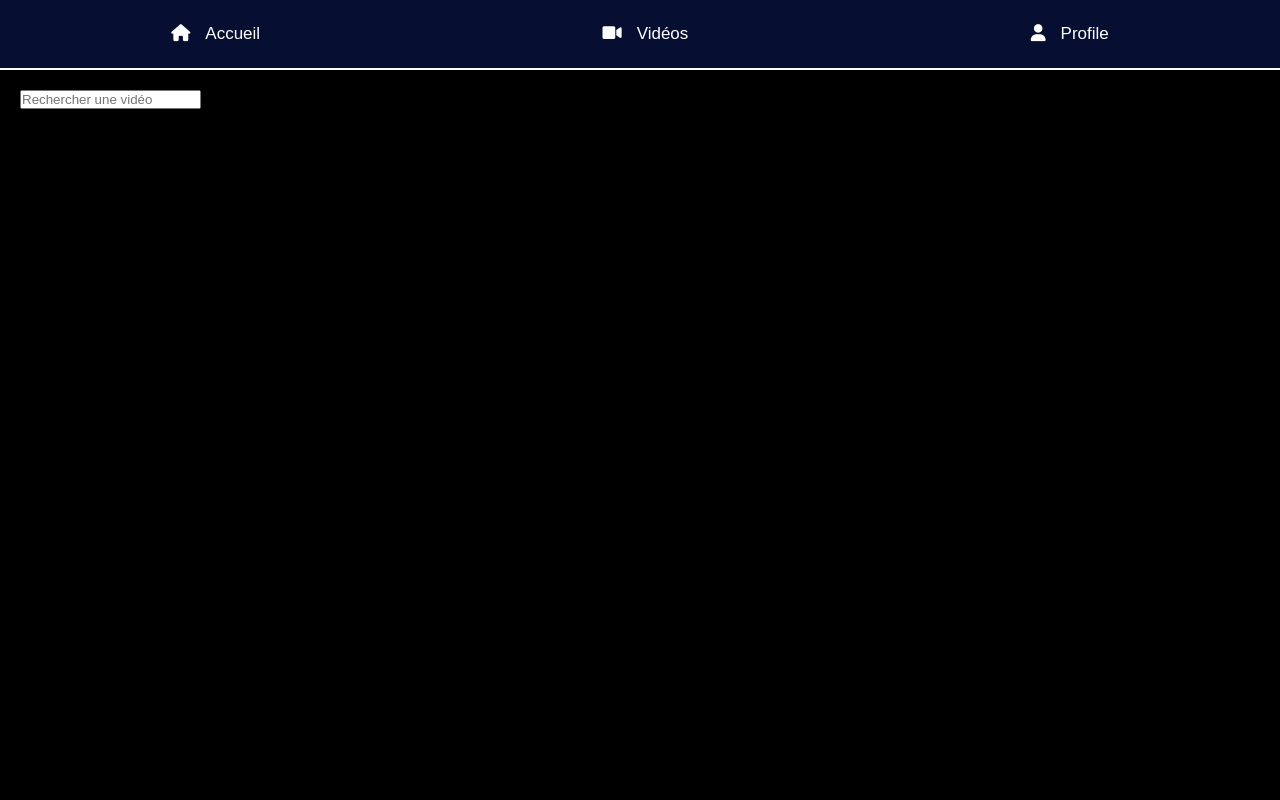
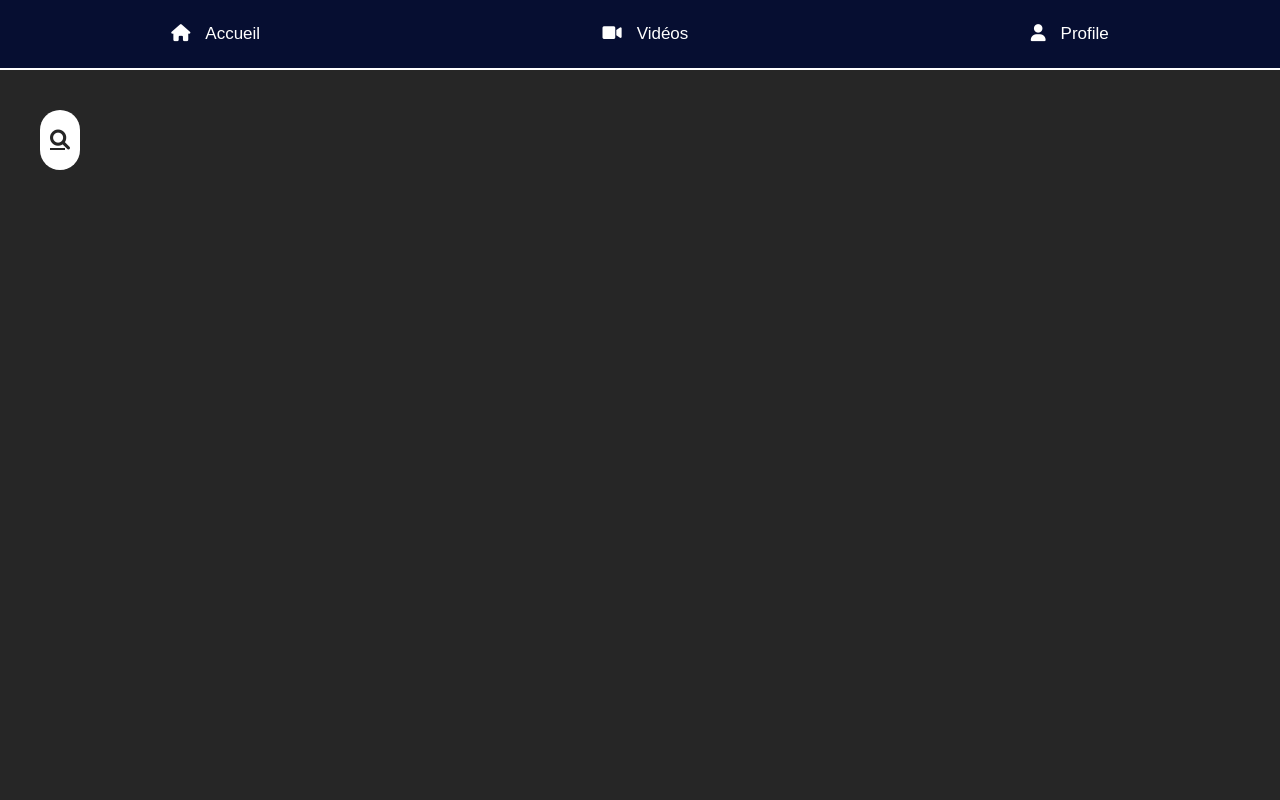
Before and after one commit to ByKan77/Dayliho, a PHP site: page /user/videos.php in a window 1280 px wide. Run offline with PHP 8.4, Linux system fonts and the light colour scheme; the visitor is signed in with stand-in values (Sample User, id 1).

Commit message:
page_vidéos_bien_avancee

```diff
--- a/API/db/database.sql
+++ b/API/db/database.sql
@@ -59,5 +59,3 @@ CREATE TABLE `historique_video` (
   CONSTRAINT `historique_video_ibfk_1` FOREIGN KEY (`idVideo`) REFERENCES `video` (`id`),
   CONSTRAINT `historique_video_ibfk_2` FOREIGN KEY (`idUtilisateur`) REFERENCES `utilisateur` (`id`)
 ) ENGINE=InnoDB DEFAULT CHARSET=utf8mb4 COLLATE=utf8mb4_general_ci;
-
-COMMIT;
--- a/pages/videos.php
+++ b/pages/videos.php
@@ -11,6 +11,8 @@
     require '../requires/nav.php';
 ?>
 <style>
+@import url(https://fonts.googleapis.com/css?family=Open+Sans);
+@import url('https://cdnjs.cloudflare.com/ajax/libs/font-awesome/6.0.0-beta3/css/all.min.css'); /* Font Awesome for search icon */
 
 body {
     background-color: #000;
@@ -27,25 +29,26 @@ body {
 }
 
 #listeVideos {
-    display: flex;
-    flex-wrap: wrap;
-    gap: 20px;
-    justify-content: flex-start;
+    display: grid;
+    grid-template-columns: repeat(3, 1fr); /* 3 fixed columns */
+    gap: 30px;
+    justify-items: center;
+    padding: 0 20px;
 }
 
 .video-container {
-    position: relative;
-    flex: 0 1 calc(33.33% - 20px); /* La largeur reste fixe pour 3 éléments par ligne */
     display: flex;
-    gap: 20px;
+    align-items: flex-start;
     background-color: #060e31;
-    padding: 20px;
+    padding: 25px;
     border-radius: 10px;
-    margin-bottom: 20px;
     box-sizing: border-box;
-    max-width: calc(33.33% - 20px);
+    width: 100%;
+    max-width: 500px; /* Width */
+    height: 220px; /* Fixed height */
     overflow: hidden;
     transition: transform 0.3s ease;
+    position: relative;
 }
 
 .video-container::before {
@@ -110,30 +126,84 @@ body {
     font-size: 0.9rem;
 }
 
-/* Style du bloc blanc */
-.blanc-block {
-    background-color: #fff;
-    width: 200px;
+/* Search Bar Styling */
+.wrapper, html, body {
     height: 100%;
-    border-radius: 10px;
+    width: 100%;
+    margin: 0;
+    padding: 0;
+    background: #262626;
 }
 
+.search-area {
+    display: flex;
+    justify-content: center;
+    padding: 20px;
+}
 
+.single-search {
+    display: flex;
+    align-items: center;
+    border-radius: 30px;
+    background-color: white;
+    padding: 10px;
+    transition: width 0.4s linear;
+    width: 40px;
+    overflow: hidden;
+}
 
+.custom-input {
+    border: none;
+    outline: none;
+    width: 0;
+    transition: width 0.4s linear;
+    font-size: 18px;
+}
+
+.custom-input::placeholder {
+    color: #262626;
+}
+
+.single-search:hover {
+    width: 400px;
+}
+
+.single-search:hover .custom-input {
+    width: 350px;
+    padding-left: 10px;
+}
+
+.icon-area {
+    width: 40px;
+    height: 40px;
+    border-radius: 50%;
+    background: white;
+    display: flex;
+    align-items: center;
+    justify-content: center;
+    color: #262626;
+}
+
+.fa-search {
+    font-size: 20px;
+}
 
 </style>
 
-
 <div class="container">
-
-    <input type="text" id="searchBar" placeholder="Rechercher une vidéo" />
-
+   <div class="search-area">
+       <div class="single-search">
+           <input type="text" id="searchBar" class="custom-input" placeholder="What are you looking for ...">
+           <a href="#" class="icon-area">
+               <i class="fa fa-search"></i>
+           </a>
+       </div>
+   </div>
 </div>
-
 
 <div class="container">
     <div id="listeVideos">
-        <!-- Les vidéos seront affichées ici dans une div "video-container" -->
+        <!-- Videos will display here inside a "video-container" div -->
     </div>
 </div>
 
@@ -144,46 +214,46 @@ body {
     const searchBar = document.getElementById("searchBar");
     let videos = [];
 
-    // Récupération des vidéos depuis le serveur
+    // Fetch videos from the server
     axios.get("http://localhost:1234/video/getVideos")
         .then(response => {
             videos = response.data;
-            afficherVideos(videos); // Affiche toutes les vidéos au chargement
+            afficherVideos(videos); // Show all videos on load
         })
         .catch(error => {
-            console.error('Erreur lors de la récupération des vidéos:', error);
+            console.error('Error fetching videos:', error);
         });
 
-    // Fonction pour afficher les vidéos dans la liste
+    // Function to display videos in the list
     function afficherVideos(videos) {
-        listeVideos.innerHTML = ''; // Vide la liste actuelle
+        listeVideos.innerHTML = ''; // Clear current list
 
         videos.forEach(video => {
-            // Création du conteneur de la vidéo
+            // Create video container
             const videoContainer = document.createElement('div');
             videoContainer.classList.add('video-container');
 
-            // Création du bloc blanc (à gauche)
+            // White block (left side)
             const blancBlock = document.createElement('div');
             blancBlock.classList.add('blanc-block');
 
-            // Contenu de la vidéo (titre, description, auteur)
+            // Video content (title, description, author)
             const videoContent = document.createElement('div');
             videoContent.classList.add('video-content');
 
-            // Titre de la vidéo
+            // Video title
             const titreVideo = document.createElement('div');
             titreVideo.classList.add('titre-video');
             const h3 = document.createElement('h3');
             h3.textContent = `${video.titre}`;
             titreVideo.appendChild(h3);
 
-            // Description de la vidéo
+            // Video description
             const descriptionVideo = document.createElement('div');
             descriptionVideo.classList.add('description-video');
             descriptionVideo.textContent = `${video.description}`;
 
-            // Auteur de la vidéo
+            // Video author
             const auteurVideo = document.createElement('div');
             auteurVideo.classList.add('auteur-video');
             auteurVideo.textContent = `Auteur: ${video.auteur}`;
@@ -192,19 +262,19 @@ body {
             videoContent.appendChild(descriptionVideo);
             videoContent.appendChild(auteurVideo);
 
-            // Ajout du bloc blanc et du contenu vidéo dans le conteneur de la vidéo
+            // Add the white block and video content to the video container
             videoContainer.appendChild(blancBlock);
             videoContainer.appendChild(videoContent);
 
-            // Ajout de chaque vidéo dans la liste
+            // Add each video to the list
             listeVideos.appendChild(videoContainer);
         });
     }
 
-    // Écouteur d'événements pour la barre de recherche
+    // Search bar event listener
     searchBar.addEventListener('input', () => {
-        const recherche = searchBar.value.toLowerCase();
-        const videosFiltrees = videos.filter(video => video.titre.toLowerCase().includes(recherche));
-        afficherVideos(videosFiltrees); // Affiche seulement les vidéos filtrées
+        const searchQuery = searchBar.value.toLowerCase();
+        const filteredVideos = videos.filter(video => video.titre.toLowerCase().includes(searchQuery));
+        afficherVideos(filteredVideos); // Show only filtered videos
     });
 </script>
```
Also changed, not shown: other parts of pages/videos.php (+22 -9 lines), pages/profile.php (+6 -1 lines), addons/téléchargement.png (added), 1 other file.
